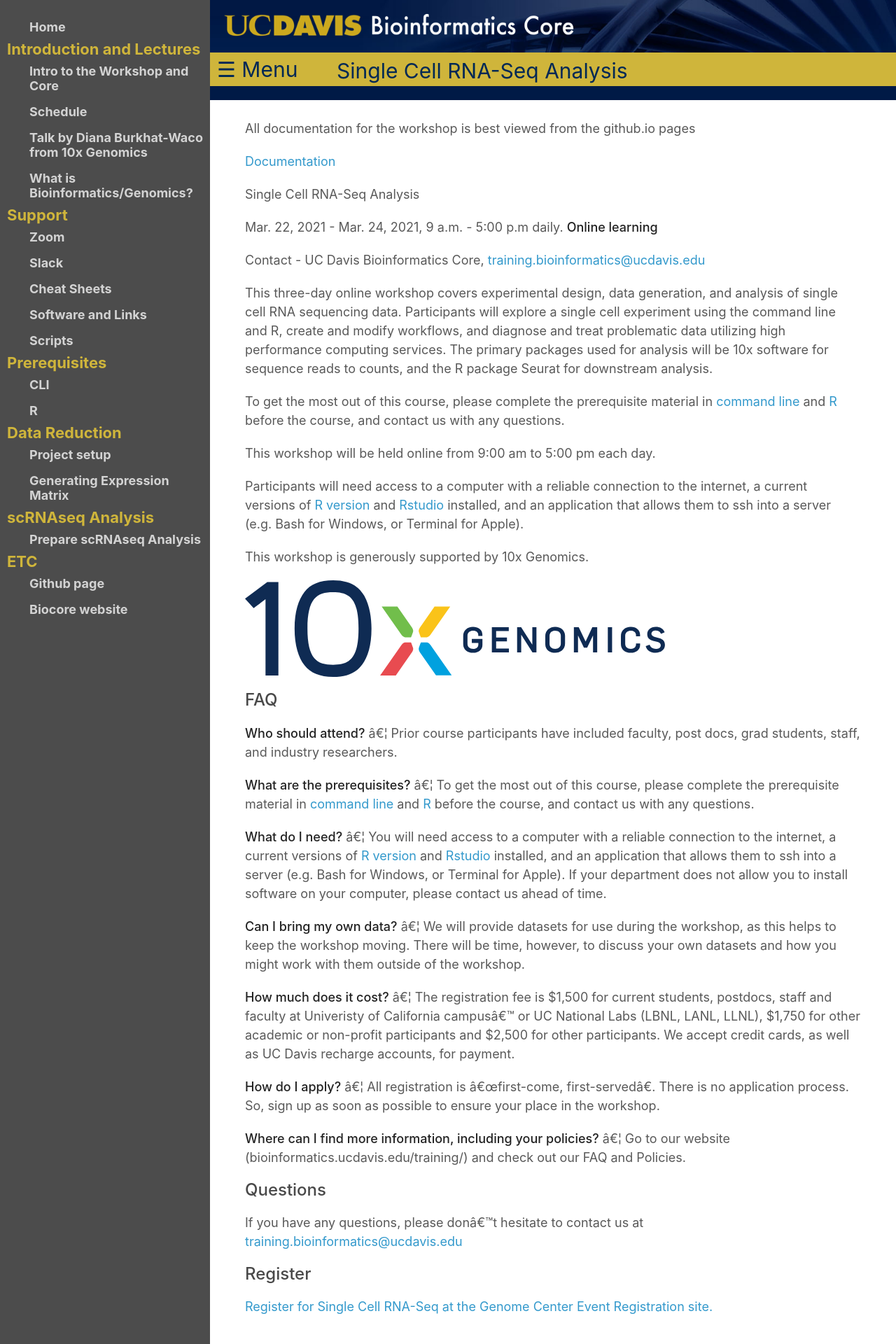
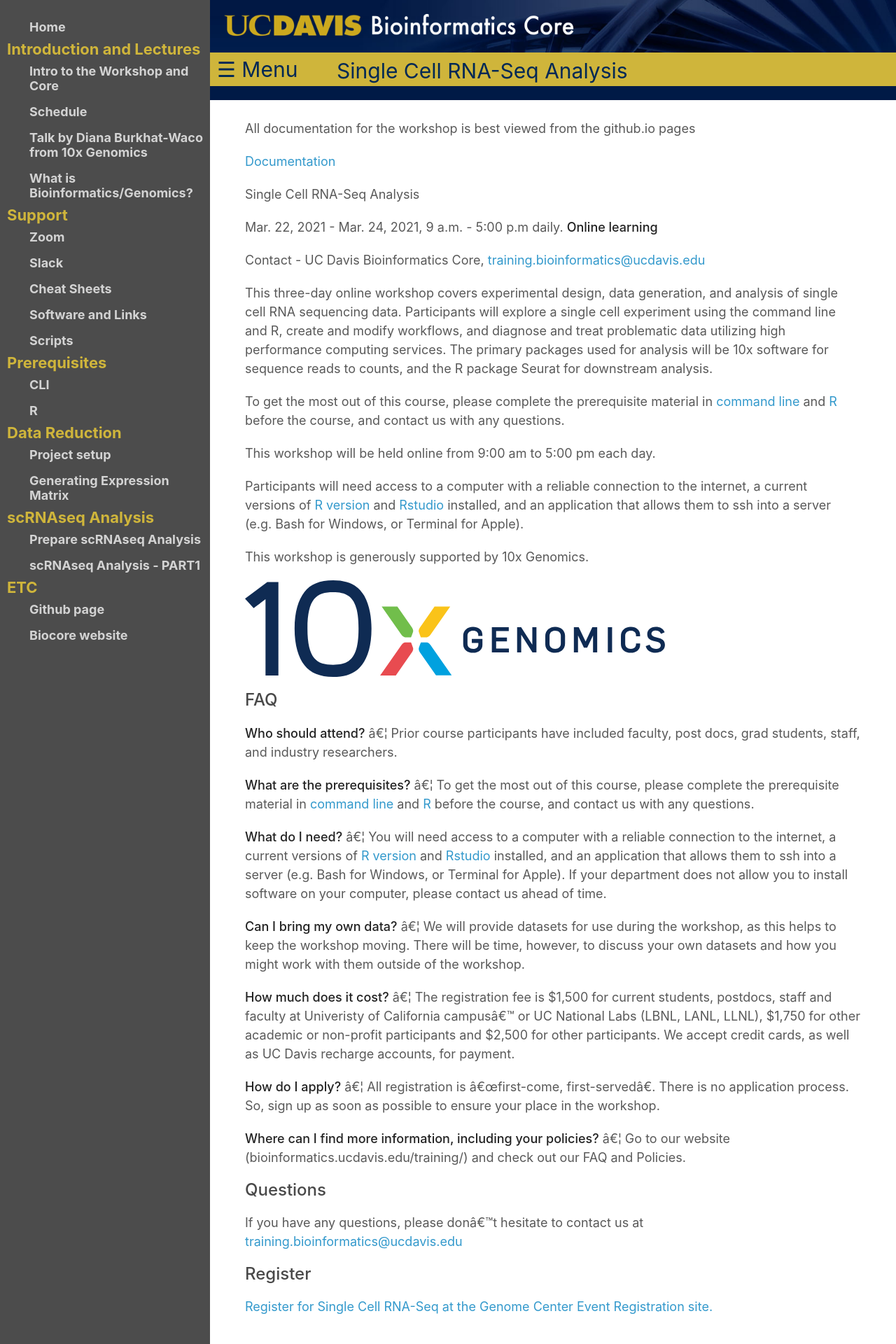
Before and after one commit to ucdavis-bioinformatics-training/2021-March-Single-Cell-RNA-Seq-Analysis, a Jekyll site: the page built from index.md, in a window 1280 px wide. Shown: the whole page at 70% size. Built offline with Jekyll 4.4.1, drawn with Linux system fonts in a browser that asks for light colours; part of the change alters nothing that is shown.

Commit message:
add part 1

```diff
--- a/_config.yml
+++ b/_config.yml
@@ -45,8 +45,8 @@ navigation:
   - heading: scRNAseq Analysis
   - title: Prepare scRNAseq Analysis
     url: data_analysis/scrna_analysis_prepare
-#  - title: scRNAseq Analysis - PART1
-#    url: data_analysis/scRNA_Workshop-PART1_fixed
+  - title: scRNAseq Analysis - PART1
+    url: data_analysis/scRNA_Workshop-PART1_fixed
 #  - title: scRNAseq Analysis - PART2
 #    url: data_analysis/scRNA_Workshop-PART2_fixed
 #  - title: scRNAseq Analysis - PART3
```
